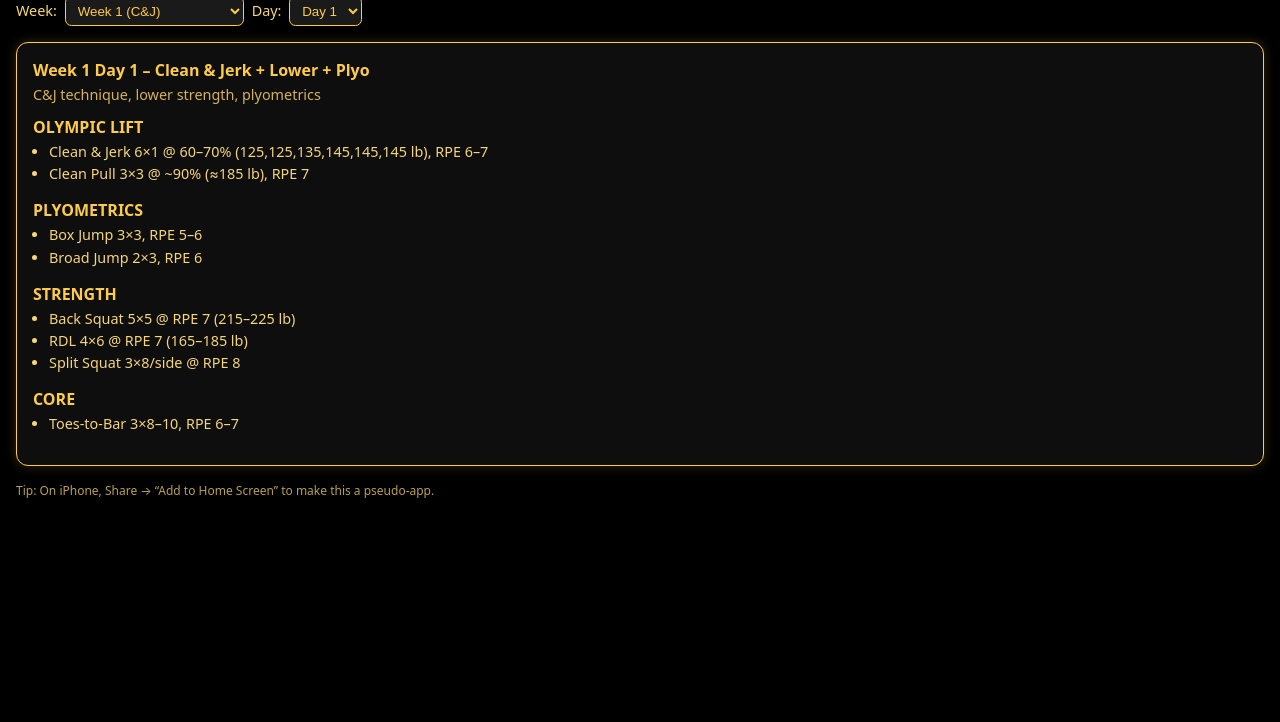
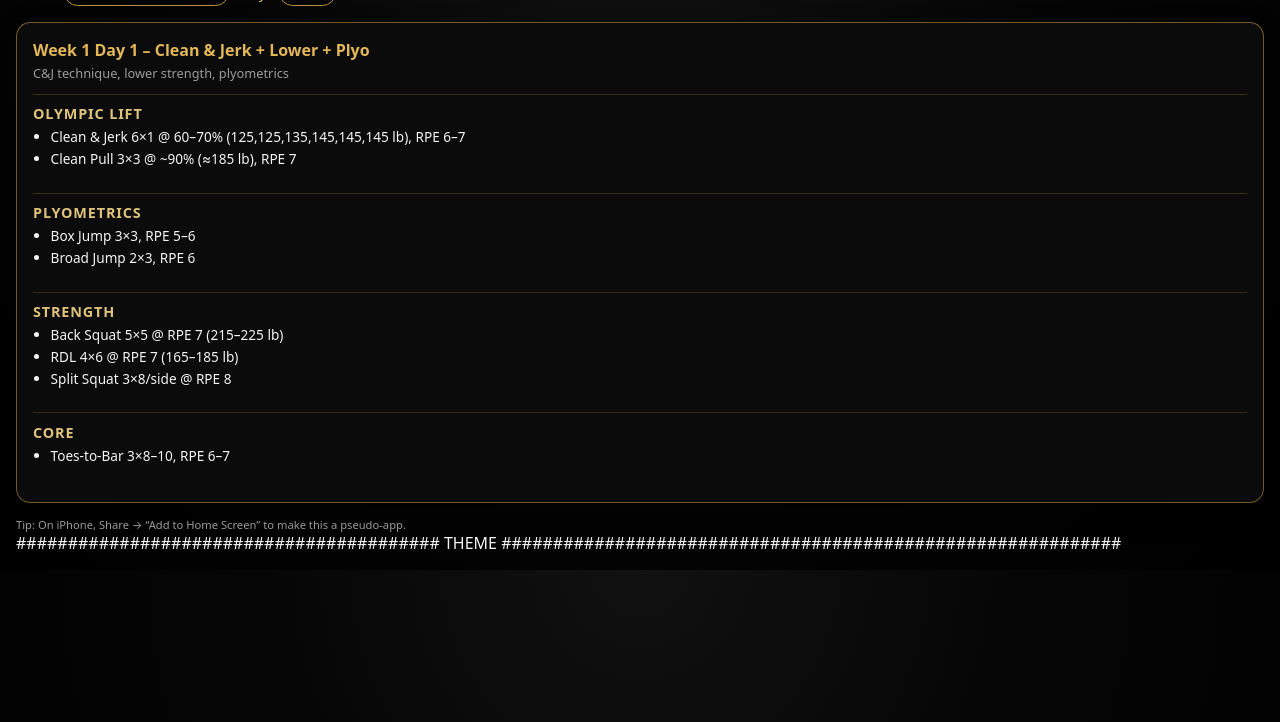
Before and after one commit to airframes120/oly_hybrid, a plain HTML site: page index.html in a window 1280 px wide. Shown: the part 78-800 px from the top of the page. Drawn offline with Linux system fonts and the light colour scheme.

Commit message:
Refactor CSS variables and styles for consistency

```diff
--- a/index.html
+++ b/index.html
@@ -602,92 +602,128 @@
 
 
 
+#########################################           THEME          ############################################################
+
 <style>
+  :root {
+    --bg: #050505;
+    --card-bg: #0b0b0b;
+    --border: #b9903c;      /* muted gold */
+    --accent: #e3b758;      /* primary gold */
+    --text-main: #f5f5f5;
+    --text-muted: #9b9b9b;
+    --text-soft-gold: #e0c37a;
+  }
+
   /* GLOBAL */
+  * {
+    box-sizing: border-box;
+  }
+
   body {
     font-family: system-ui, -apple-system, BlinkMacSystemFont, sans-serif;
     margin: 0;
     padding: 1rem;
-    background: #000000; /* Deep black */
-    color: #f5d67b; /* Gold text */
+    background: radial-gradient(circle at top, #111 0, #050505 45%, #000 100%);
+    color: var(--text-main);
   }
 
   h1 {
-    font-size: 1.4rem;
-    margin-bottom: 0.75rem;
-    color: #ffcc48; /* Brighter gold for titles */
+    font-size: 1.35rem;
+    margin: 0 0 0.75rem 0;
+    color: var(--accent);
+    letter-spacing: 0.03em;
+    font-weight: 650;
   }
 
-  /* DROPDOWN + CONTROLS */
+  /* CONTROLS */
   .controls {
     display: flex;
     flex-wrap: wrap;
-    gap: 0.5rem;
+    gap: 0.75rem;
     margin-bottom: 1rem;
   }
 
   label {
-    font-size: 0.9rem;
-    color: #f5d67b;
+    font-size: 0.85rem;
+    color: var(--text-soft-gold);
+    display: flex;
+    align-items: center;
+    gap: 0.35rem;
   }
 
   select {
-    padding: 0.35rem 0.5rem;
-    border-radius: 0.4rem;
-    border: 1px solid #ffcc48;
-    background: #1a1a1a;
-    color: #ffcc48;
+    padding: 0.3rem 0.6rem;
+    border-radius: 999px;
+    border: 1px solid var(--border);
+    background: #050505;
+    color: var(--accent);
+    font-size: 0.85rem;
+    outline: none;
+    appearance: none;
   }
 
-  /* WORKOUT CARD */
+  select:focus {
+    border-color: var(--accent);
+  }
+
+  /* CARD */
   .card {
-    background: #0e0e0e;
-    border-radius: 0.75rem;
-    padding: 1rem;
-    border: 1px solid #ffcc48;
-    box-shadow: 0 0 12px rgba(255, 204, 72, 0.2);
+    background: var(--card-bg);
+    border-radius: 0.9rem;
+    padding: 1rem 1rem 0.75rem;
+    border: 1px solid rgba(185, 144, 60, 0.6);
   }
 
   .title {
-    font-weight: 700;
-    margin-bottom: 0.25rem;
-    color: #ffcc48;
+    font-weight: 600;
+    margin-bottom: 0.2rem;
+    color: var(--accent);
+    font-size: 1rem;
   }
 
   .focus {
-    font-size: 0.9rem;
-    color: #d4b25e;
+    font-size: 0.8rem;
+    color: var(--text-muted);
     margin-bottom: 0.75rem;
   }
 
   /* BLOCKS */
   .block {
-    margin-bottom: 1rem;
+    padding: 0.6rem 0;
+    border-top: 1px solid rgba(185, 144, 60, 0.25);
+  }
+
+  .block:first-of-type {
+    border-top: none;
+    padding-top: 0;
   }
 
   .block-name {
     font-weight: 600;
-    font-size: 1rem;
+    font-size: 0.9rem;
     margin-bottom: 0.25rem;
-    color: #ffcc48;
+    color: var(--text-soft-gold);
     text-transform: uppercase;
+    letter-spacing: 0.06em;
   }
 
   ul {
     margin: 0;
-    padding-left: 1rem;
-    font-size: 0.9rem;
-    color: #f5d67b;
+    padding-left: 1.1rem;
+    font-size: 0.85rem;
+    color: var(--text-main);
+    list-style-type: disc;
   }
 
   li {
-    margin-bottom: 0.2rem;
+    margin-bottom: 0.18rem;
   }
 
   /* FOOTER */
   .footer {
-    margin-top: 1rem;
-    font-size: 0.75rem;
-    color: #b89f54;
+    margin-top: 0.9rem;
+    font-size: 0.7rem;
+    color: var(--text-muted);
   }
 </style>
```
